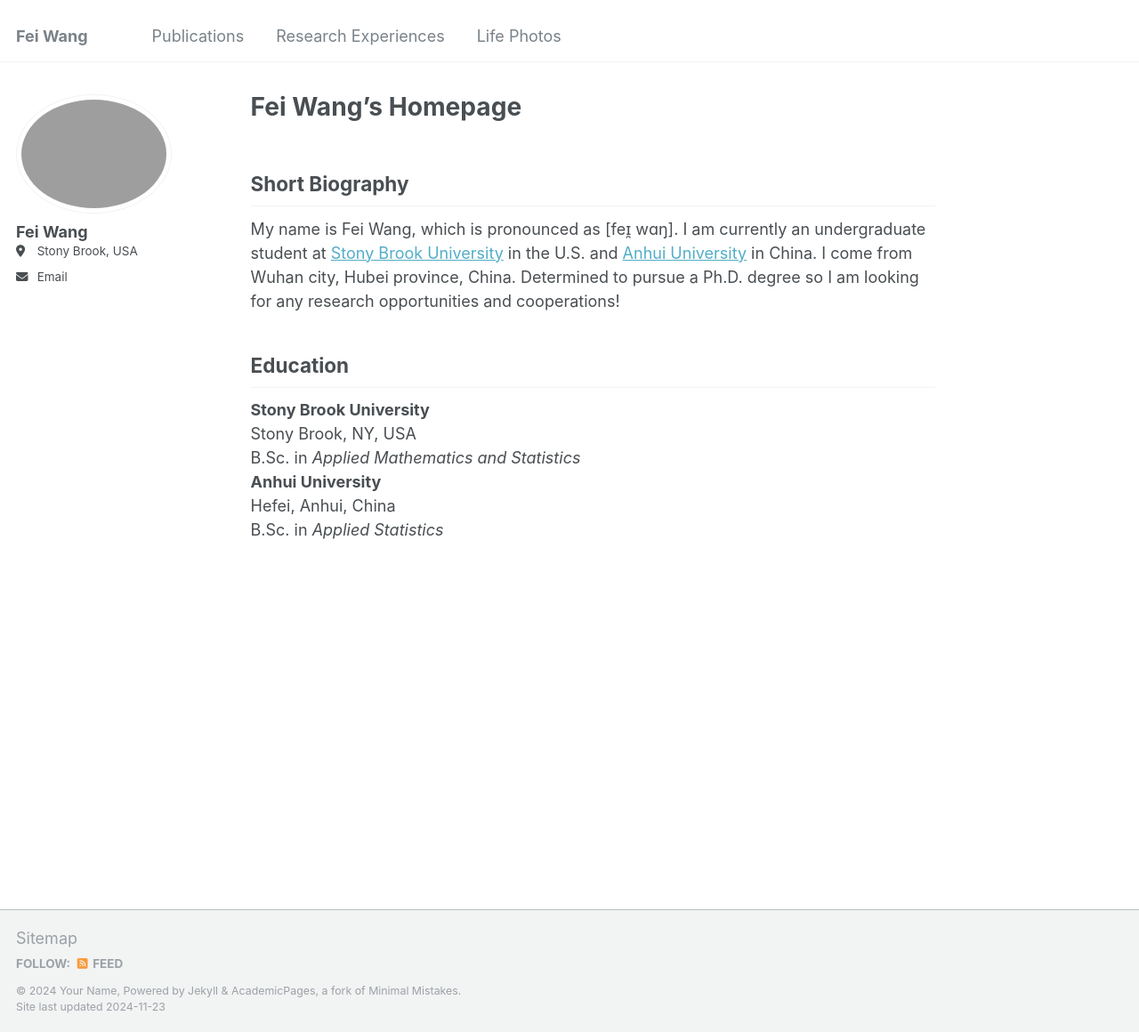
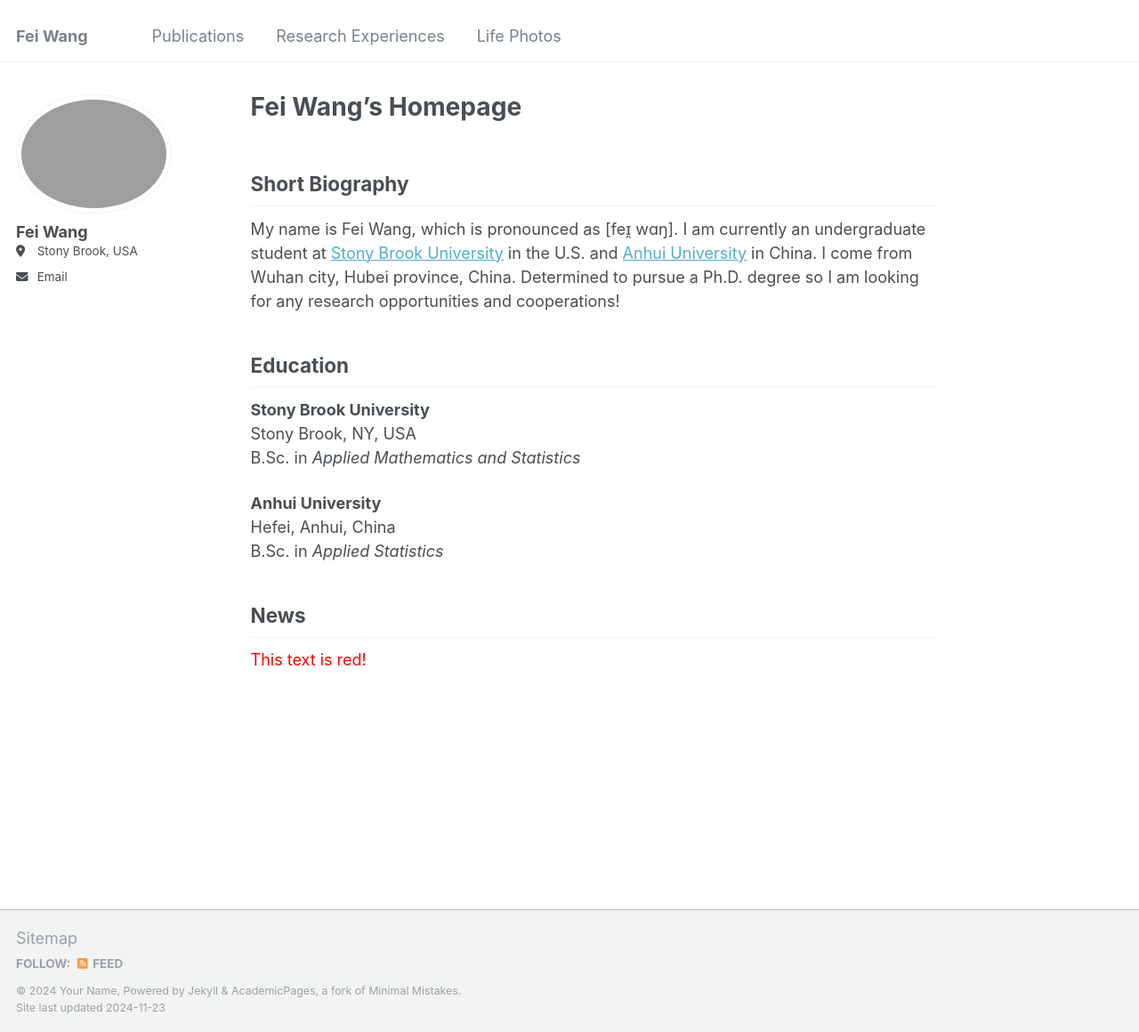
Before and after one commit to feiwang2004/feiwang2004.github.io, a Jekyll site: the page built from _pages/about.md, in a window 1280 px wide and 1160 px high. Shown: the whole window at 89% size. Built offline with Jekyll 4.4.1, drawn with Linux system fonts in a browser that asks for light colours.

Commit message:
Update about.md

```diff
--- a/_pages/about.md
+++ b/_pages/about.md
@@ -12,7 +12,10 @@ My name is Fei Wang, which is pronounced as \[feɪ̯ wɑŋ\]. I am currently an
 **Stony Brook University**<br>
 Stony Brook, NY, USA<br>
 B.Sc. in *Applied Mathematics and Statistics*
-<br>
+
+
 **Anhui University**<br>
 Hefei, Anhui, China<br>
 B.Sc. in *Applied Statistics*
+## News
+<span style="color: red;">This text is red!</span>
```
